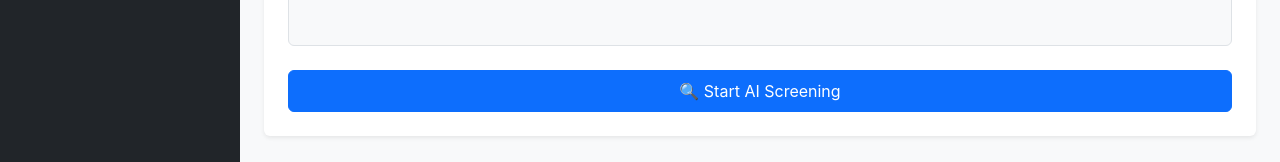
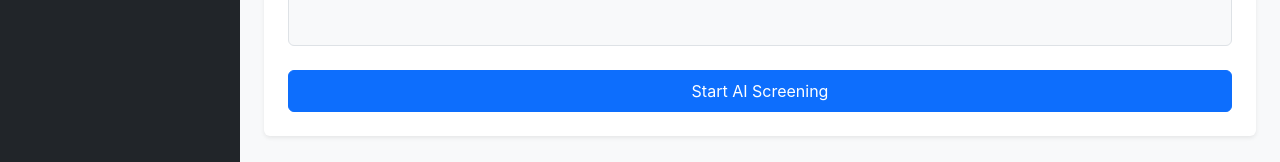
Before and after one commit to rajangel01/SIH-frontend, a React (Create React App) app: page /screening in a window 1280 px wide. Shown: the part 571-733 px from the top of the page. Built offline with nearby package versions, Linux system fonts and the light colour scheme.

Commit message:
page redirect problem solved

```diff
--- a/src/components/NewScreening.jsx
+++ b/src/components/NewScreening.jsx
@@ -126,7 +126,7 @@ function NewScreening() {
                 className="btn btn-primary w-100 py-2"
                 onClick={handleScreening}
               >
-                🔍 Start AI Screening
+                Start AI Screening
               </button>
 
             </div>
```
Also changed, not shown: 1 other file (tests, documents, lock files or other folders).
